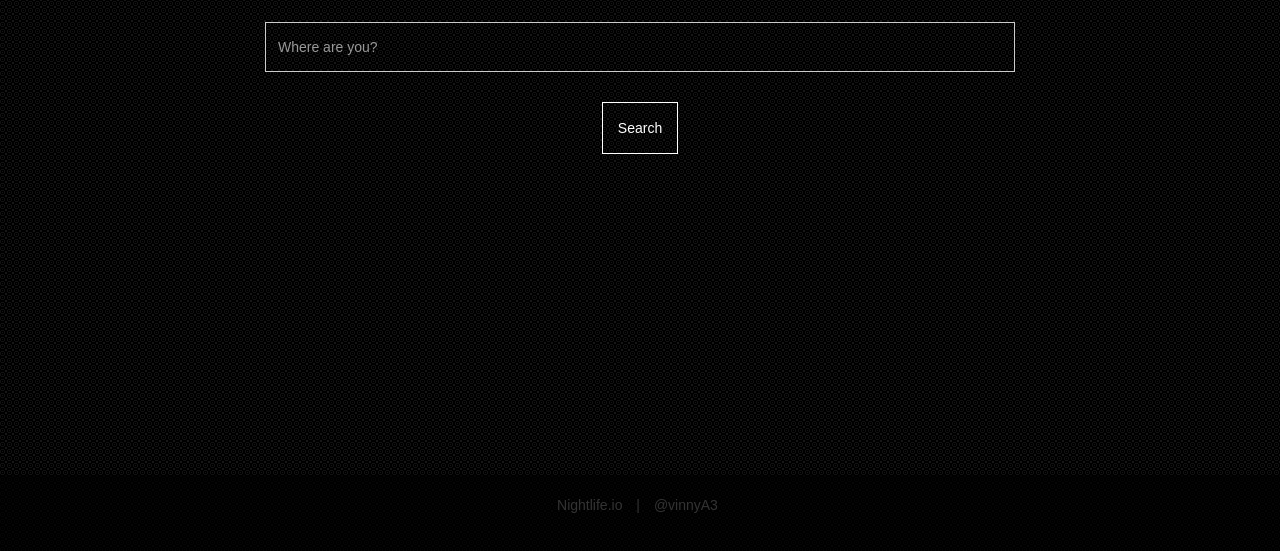
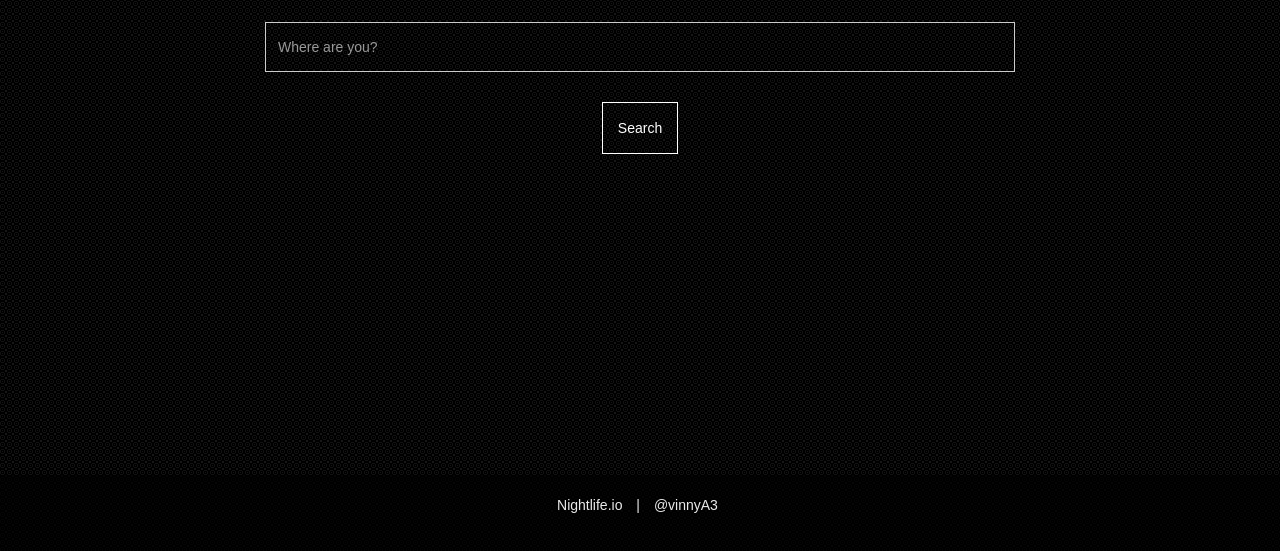
Before and after one commit to vinnyA3/nightlife-app, a website: page public/app/views/index.html in a window 1280 px wide. Shown: the part 265-816 px from the top of the page. Drawn offline with nearby package versions, Linux system fonts and the light colour scheme; some packages are replaced by stand-ins of ours; files that its build step writes are made by us from their sources.

Commit message:
added new styles

```diff
--- a/public/assets/css/styles.css
+++ b/public/assets/css/styles.css
@@ -76,6 +76,7 @@ a:active{
 	height: 115px;
 	clear:both;
 	padding-top:20px;
+	color: #EAEAEA;
 }
 
 
```
